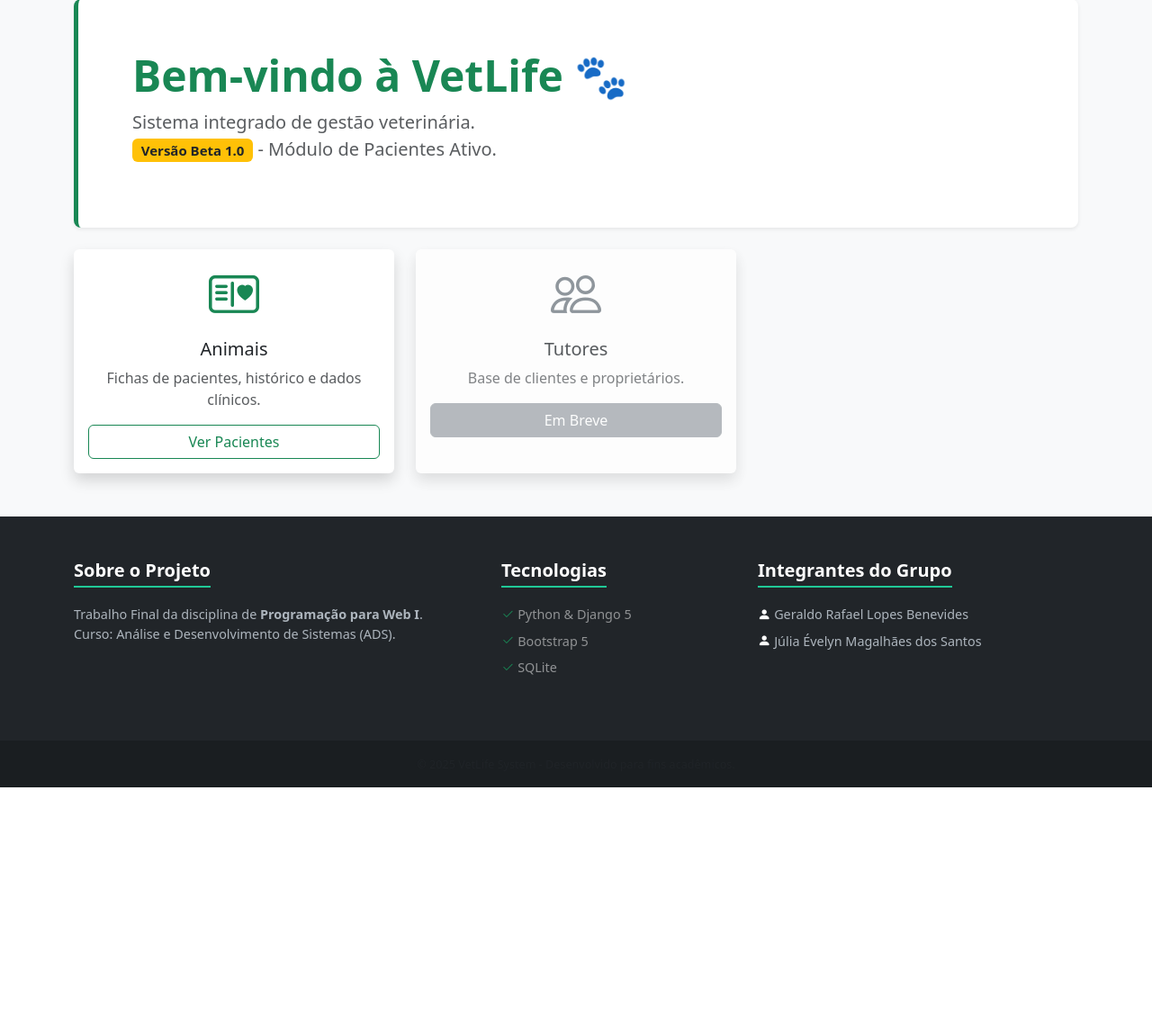
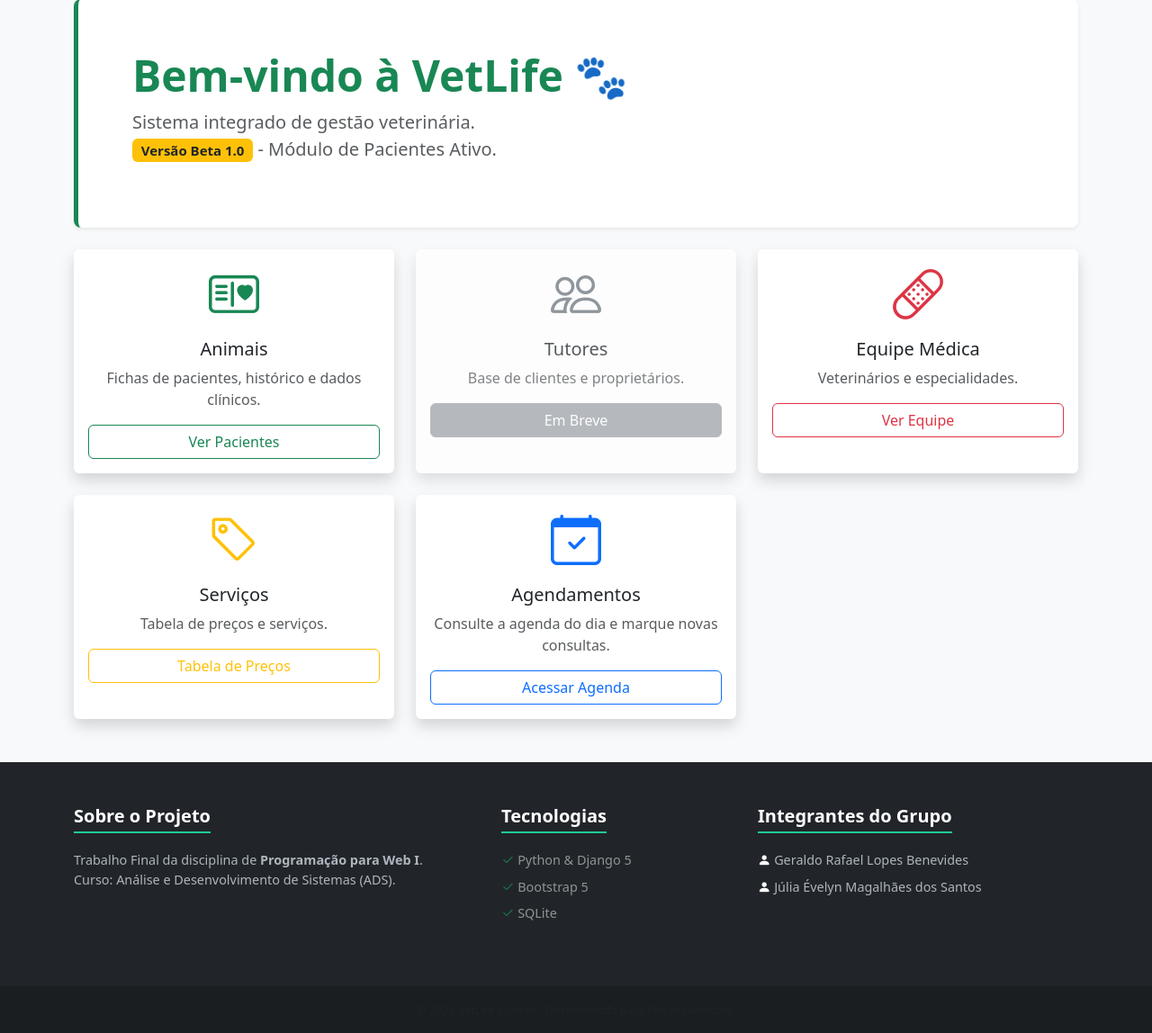
Before and after one commit to Girolds/clinica-vet, a Django app: page / in a window 1280 px wide. Shown: the part 93-1241 px from the top of the page at 90% size. Before the commit the page ends 968 px from the top, so only its background shows below. Run offline with Django 5.2, Linux system fonts and the light colour scheme.

Commit message:
Implementação do Cadastro de Veterinários, Tabela de Serviços e Agendamentos (com estilização html)

```diff
--- a/clinica/templates/clinica/index.html
+++ b/clinica/templates/clinica/index.html
@@ -36,6 +36,39 @@
         </div>
     </div>
 
+    <div class="col">
+        <div class="card h-100 border-0 shadow hover-up">
+            <div class="card-body text-center">
+                <div class="display-4 text-danger mb-3"><i class="bi bi-bandaid"></i></div>
+                <h5 class="card-title">Equipe Médica</h5>
+                <p class="card-text text-muted">Veterinários e especialidades.</p>
+                <a href="{% url 'veterinario_lista' %}" class="btn btn-outline-danger w-100 stretched-link">Ver Equipe</a>
+            </div>
+        </div>
+    </div>
+
+    <div class="col">
+        <div class="card h-100 border-0 shadow hover-up">
+            <div class="card-body text-center">
+                <div class="display-4 text-warning mb-3"><i class="bi bi-tag"></i></div>
+                <h5 class="card-title">Serviços</h5>
+                <p class="card-text text-muted">Tabela de preços e serviços.</p>
+                <a href="{% url 'servico_lista' %}" class="btn btn-outline-warning w-100 stretched-link">Tabela de Preços</a>
+            </div>
+        </div>
+    </div>
+
+    <div class="col">
+        <div class="card h-100 border-0 shadow hover-up">
+            <div class="card-body text-center">
+                <div class="display-4 text-primary mb-3"><i class="bi bi-calendar-check"></i></div>
+                <h5 class="card-title">Agendamentos</h5>
+                <p class="card-text text-muted">Consulte a agenda do dia e marque novas consultas.</p>
+                <a href="{% url 'agendamento_lista' %}" class="btn btn-outline-primary w-100 stretched-link">Acessar Agenda</a>
+            </div>
+        </div>
+    </div>
+
     </div>
 
 <style>
```
Also changed, not shown: clinica/templates/clinica/agendamento_detalhe.html (added), clinica/templates/clinica/agendamento_lista.html (added), clinica/templates/clinica/servico_lista.html (added), clinica/templates/clinica/veterinario_lista.html (added).
